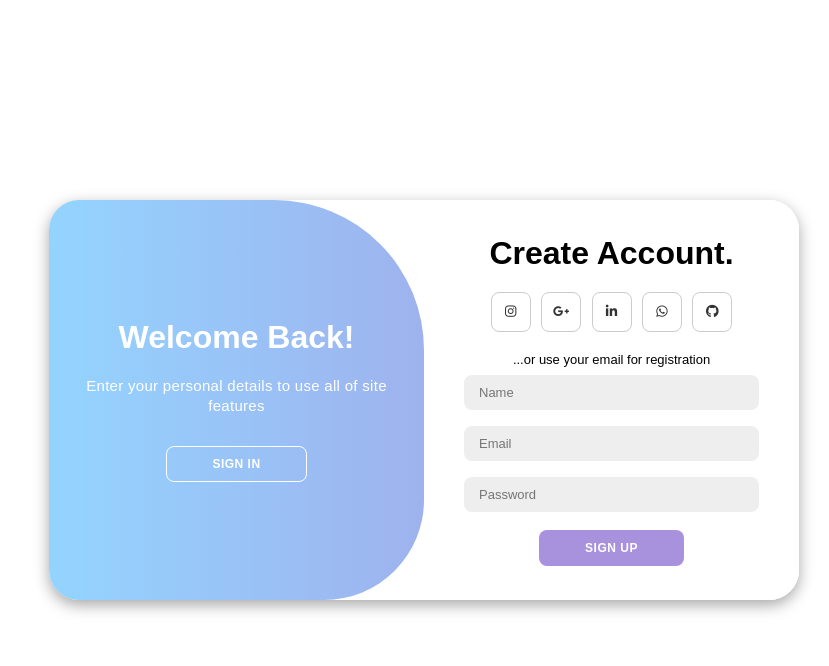
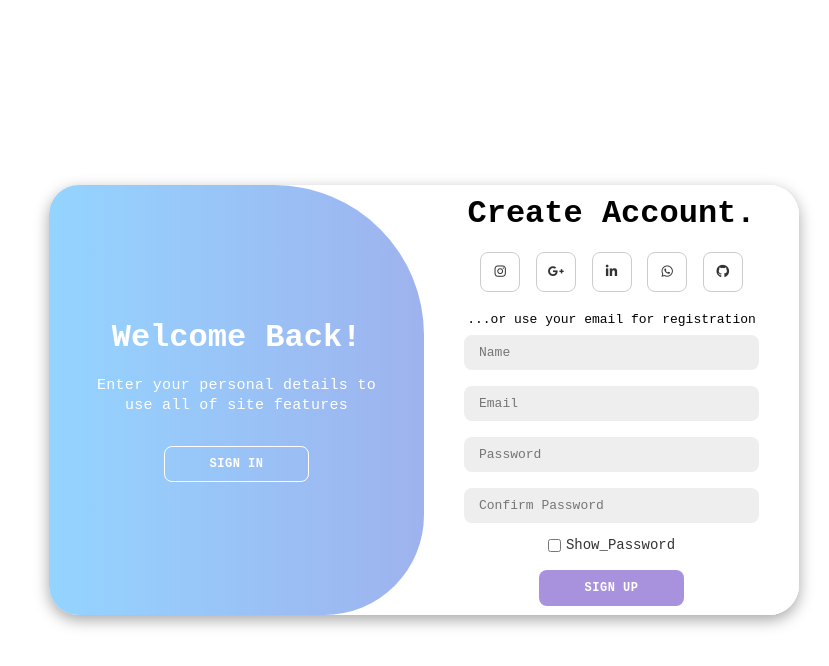
Before and after one commit to Maikeferanmi/Java-script-project, a plain HTML site: page Html/index.html in a window 1280 px wide. Both pictures are taken after a click on the button "SIGN UP". Shown: the whole page, without its empty margins (451-1280 px from the left). Drawn offline with Linux system fonts and the light colour scheme; files whose address does not match are found by name.

Commit message:
final commit

```diff
--- a/Css/style.css
+++ b/Css/style.css
@@ -4,7 +4,7 @@
     margin: 0;
     padding: 0;
     box-sizing: border-box;
-    font-family: "Fredoka", sans-serif;
+    font-family: 'Courier New', Courier, monospace;
 
 
 }
@@ -30,7 +30,7 @@ body {
     width: 750px;
     position: relative;
     max-width: 100%;
-    min-height: 400px;
+    min-height: 430px;
 }
 
 .container p {
@@ -258,3 +258,20 @@ body {
   text-decoration: none;
   cursor: pointer;
 }
+
+.show-password-container {
+    display: flex;
+    align-items: center;
+    justify-content: flex-start; /* Align to the right */
+    margin-top: 0; /* Add some space above */
+}
+
+.show-password-container input[type="checkbox"] {
+    margin-right: 5px; /* Add some space between checkbox and label */
+}
+
+.show-password-container label {
+    font-size: 14px;
+    color: #333;
+    cursor: pointer;
+}
--- a/Html/index.html
+++ b/Html/index.html
@@ -25,6 +25,11 @@
           <input type="text" placeholder="Name" name="name" required />
           <input type="email" placeholder="Email" name="email" required />
           <input type="password" placeholder="Password" name="password" required />
+          <input type="password" placeholder="Confirm Password" name="confirmPassword" required />
+          <div class="show-password-container">
+            <input type="checkbox" id="showPassword">
+            <label for="showPassword">Show_Password</label>
+          </div>
           <button type="submit" id="submitBTN">Sign Up</button>
         </form>
       </div>
@@ -42,6 +47,10 @@
           <span>...or use your email and password</span>
           <input type="email" placeholder="Email" name="email" required />
           <input type="password" placeholder="Password" name="password" required />
+          <div class="show-password-container">
+            <input type="checkbox" id="showLoginPassword">
+            <label for="showLoginPassword">Show_Password</label>
+          </div>
           <a href="#">Forget Your Password?</a>
           <button type="submit" id="loginBTN">Sign in</button>
         </form>
@@ -109,6 +118,8 @@
       const modal = document.getElementById("modal");
       const modalMessage = document.getElementById("modalMessage");
       const closeModal = document.getElementsByClassName("close")[0];
+      const showPassword = document.getElementById("showPassword");
+      const showLoginPassword = document.getElementById("showLoginPassword");
 
       registerBtn.addEventListener('click', () => {
         container.classList.add("active");
@@ -138,11 +149,31 @@
         modal.style.display = "block";
       }
 
+      showPassword.addEventListener('change', () => {
+        const password = signUpForm.password;
+        const confirmPassword = signUpForm.confirmPassword;
+        const type = showPassword.checked ? 'text' : 'password';
+        password.type = type;
+        confirmPassword.type = type;
+      });
+
+      showLoginPassword.addEventListener('change', () => {
+        const password = loginForm.password;
+        password.type = showLoginPassword.checked ? 'text' : 'password';
+      });
+
       signUpForm.addEventListener('submit', async (e) => {
         e.preventDefault();
         const name = signUpForm.name.value;
         const email = signUpForm.email.value;
         const password = signUpForm.password.value;
+        const confirmPassword = signUpForm.confirmPassword.value;
+
+        if (password !== confirmPassword) {
+          display.textContent = "Passwords do not match.";
+          showModal("Passwords do not match.", true);
+          return;
+        }
 
         console.log("Sign Up Form Submitted");
         console.log("Name:", name);
```
Also changed, not shown: Css/home.css (+6 -7 lines), Html/Home.html (+2 -2 lines).
